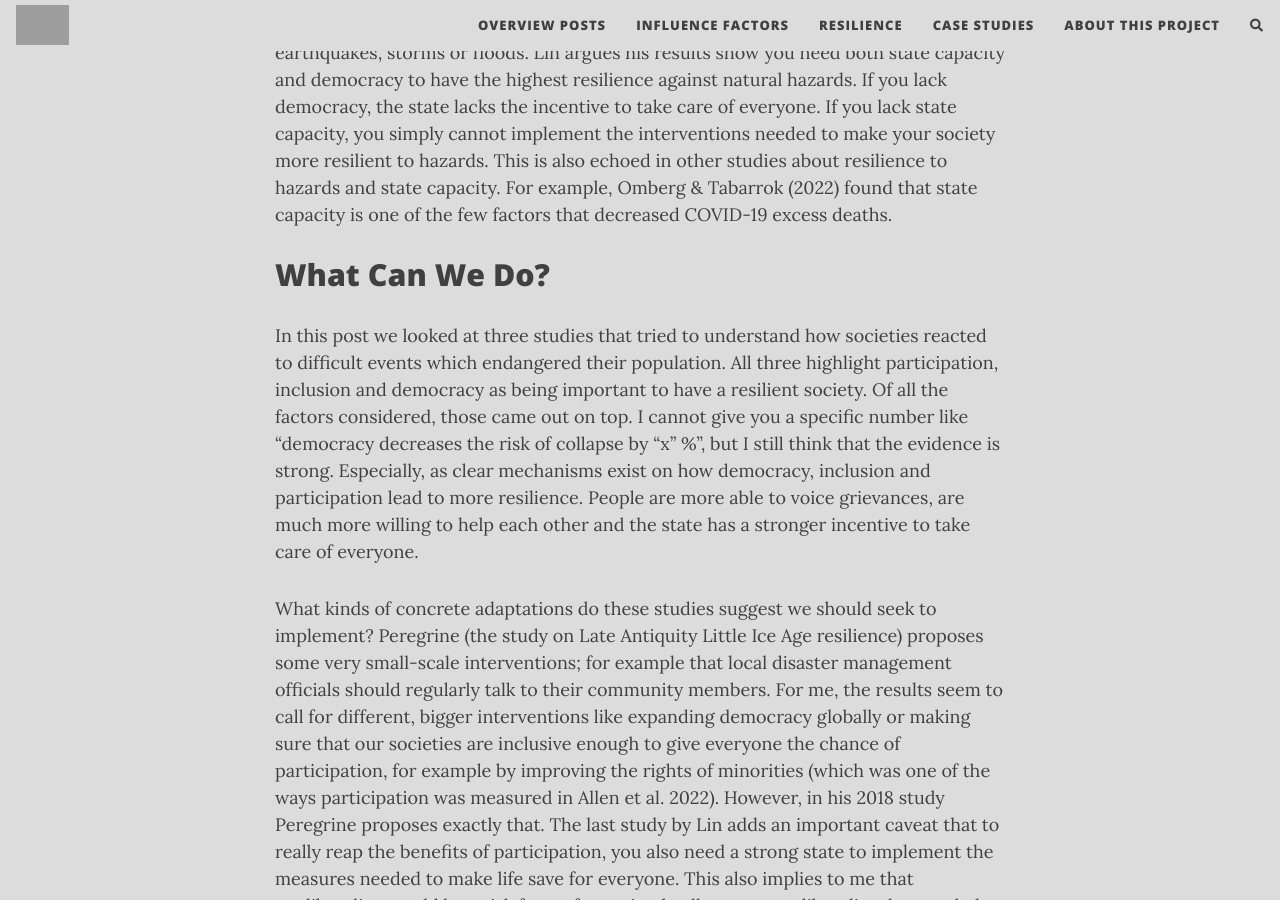
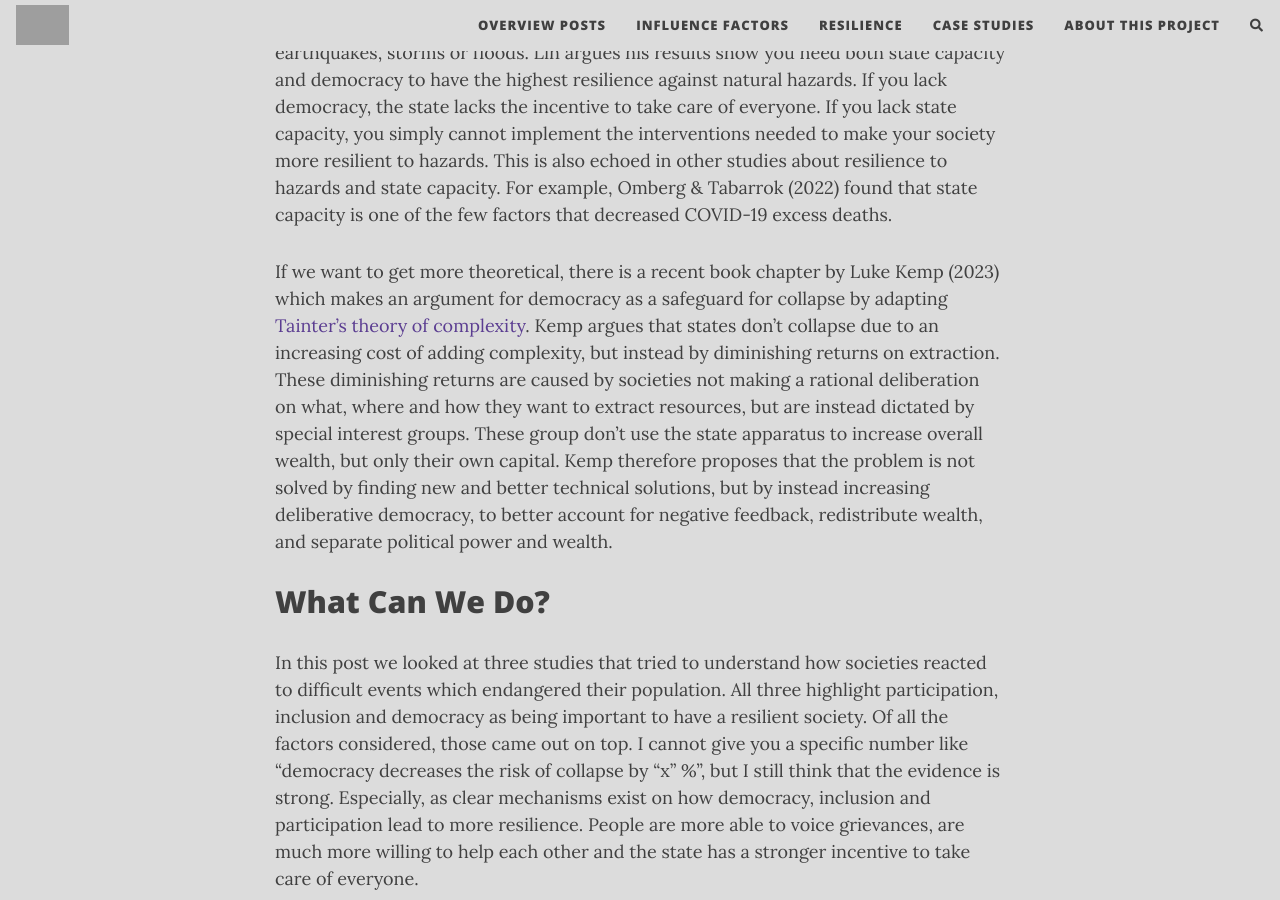
Before and after one commit to florianjehn/Societal_Collapse, a Jekyll site: the page built from _posts/2023-08-16-democracy_and_resilience.md, in a window 1280 px wide and 900 px high, scrolled down 4156 px. Built offline with Jekyll 4.4.1, drawn with Linux system fonts in a browser that asks for light colours; nearby versions of some CDN libraries; comment, search, counter and statistics services are not loaded; some of the changed text lies outside the part shown; grey boxes are pictures that could not be loaded.

Commit message:
Update 2023-08-16-democracy_and_resilience.md

```diff
--- a/_posts/2023-08-16-democracy_and_resilience.md
+++ b/_posts/2023-08-16-democracy_and_resilience.md
@@ -48,6 +48,8 @@ Lin uses a dataset of 150 countries from 1995 to 2009 and looks at their state c
 
 In general Lin finds that less people are affected if you have more state capacity and you are a democracy. This holds true across all different disaster types like earthquakes, storms or floods. Lin argues his results show you need both state capacity and democracy to have the highest resilience against natural hazards. If you lack democracy, the state lacks the incentive to take care of everyone. If you lack state capacity, you simply cannot implement the interventions needed to make your society more resilient to hazards. This is also echoed in other studies about resilience to hazards and state capacity. For example, Omberg & Tabarrok (2022) found that state capacity is one of the few factors that decreased COVID-19 excess deaths.
 
+If we want to get more theoretical, there is a recent book chapter by Luke Kemp (2023) which makes an argument for democracy as a safeguard for collapse by adapting [Tainter’s theory of complexity](https://existentialcrunch.substack.com/p/mapping-out-collapse-research#%C2%A7collapse-by-complexity). Kemp argues that states don’t collapse due to an increasing cost of adding complexity, but instead by diminishing returns on extraction. These diminishing returns are caused by societies not making a rational deliberation on what, where and how they want to extract resources, but are instead dictated by special interest groups. These group don’t use the state apparatus to increase overall wealth, but only their own capital. Kemp therefore proposes that the problem is not solved by finding new and better technical solutions, but by instead increasing deliberative democracy, to better account for negative feedback, redistribute wealth, and separate political power and wealth.
+
 # What Can We Do?
 
 In this post we looked at three studies that tried to understand how societies reacted to difficult events which endangered their population. All three highlight participation, inclusion and democracy as being important to have a resilient society. Of all the factors considered, those came out on top. I cannot give you a specific number like “democracy decreases the risk of collapse by “x” %”, but I still think that the evidence is strong. Especially, as clear mechanisms exist on how democracy, inclusion and participation lead to more resilience. People are more able to voice grievances, are much more willing to help each other and the state has a stronger incentive to take care of everyone.
@@ -69,6 +71,8 @@ Allen, K., Reide, F., Gouramanis, C., Keenan, B., Stoffel, M., Hu, A., & Ionita,
 
 Hamm, P., King, L. P., & Stuckler, D. (2012). Mass Privatization, State Capacity, and Economic Growth in Post-Communist Countries. American Sociological Review, 77(2), 295–324. https://doi.org/10.1177/0003122412441354
 
+Kemp, L. (2023). Diminishing Returns on Extraction: How Inequality and Extractive Hierarchy Create Fragility. In How Worlds Collapse. Routledge.
+
 Lin, T.-H. (2015). Governing Natural Disasters: State Capacity, Democracy, and Human Vulnerability. Social Forces, 93(3), 1267–1300.
 
 Omberg, R. T., & Tabarrok, A. (2022). Is it possible to prepare for a pandemic? Oxford Review of Economic Policy, 38(4), 851–875. https://doi.org/10.1093/oxrep/grac035
```
